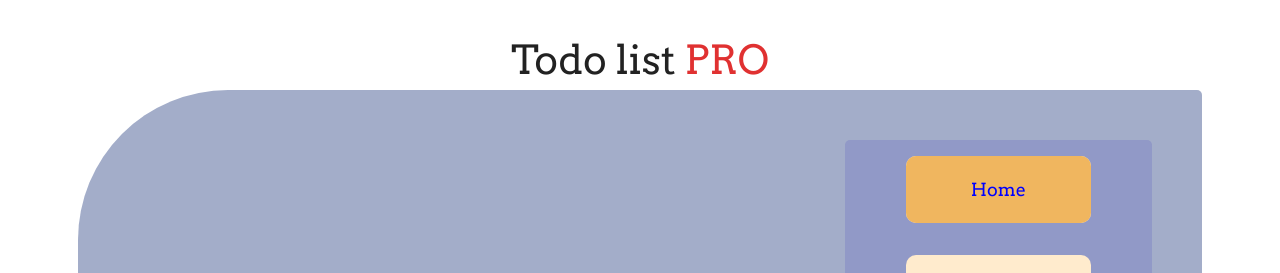
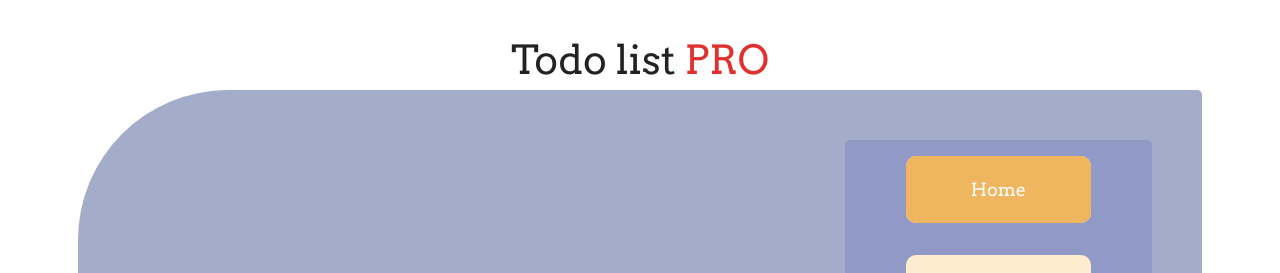
Before and after one commit to sinaGh-cyber/todo-list, a React (Create React App) app: page / in a window 1280 px wide. Shown: the top 273 px of the page. Built offline with nearby package versions, Linux system fonts and the light colour scheme.

Commit message:
some more styling4

```diff
--- a/src/components/menu/menu.jsx
+++ b/src/components/menu/menu.jsx
@@ -24,6 +24,12 @@ const StyledLink = styled(Link)`
   &:active {
     color: #fff;
   }
+
+  &.selectedStyleComponent {
+    background-color: rgb(240, 182, 95);
+    color: #fff;
+    border-radius: 10px;
+  }
 `;
 
 const Menu = () => {
@@ -37,6 +43,7 @@ const Menu = () => {
             <li key={key}>
               <StyledLink
                 className={pathname === path ? Classes.selected : ''}
+                className={pathname === path ? 'selectedStyleComponent' : ''}
                 key={key}
                 to={path}
               >
```
